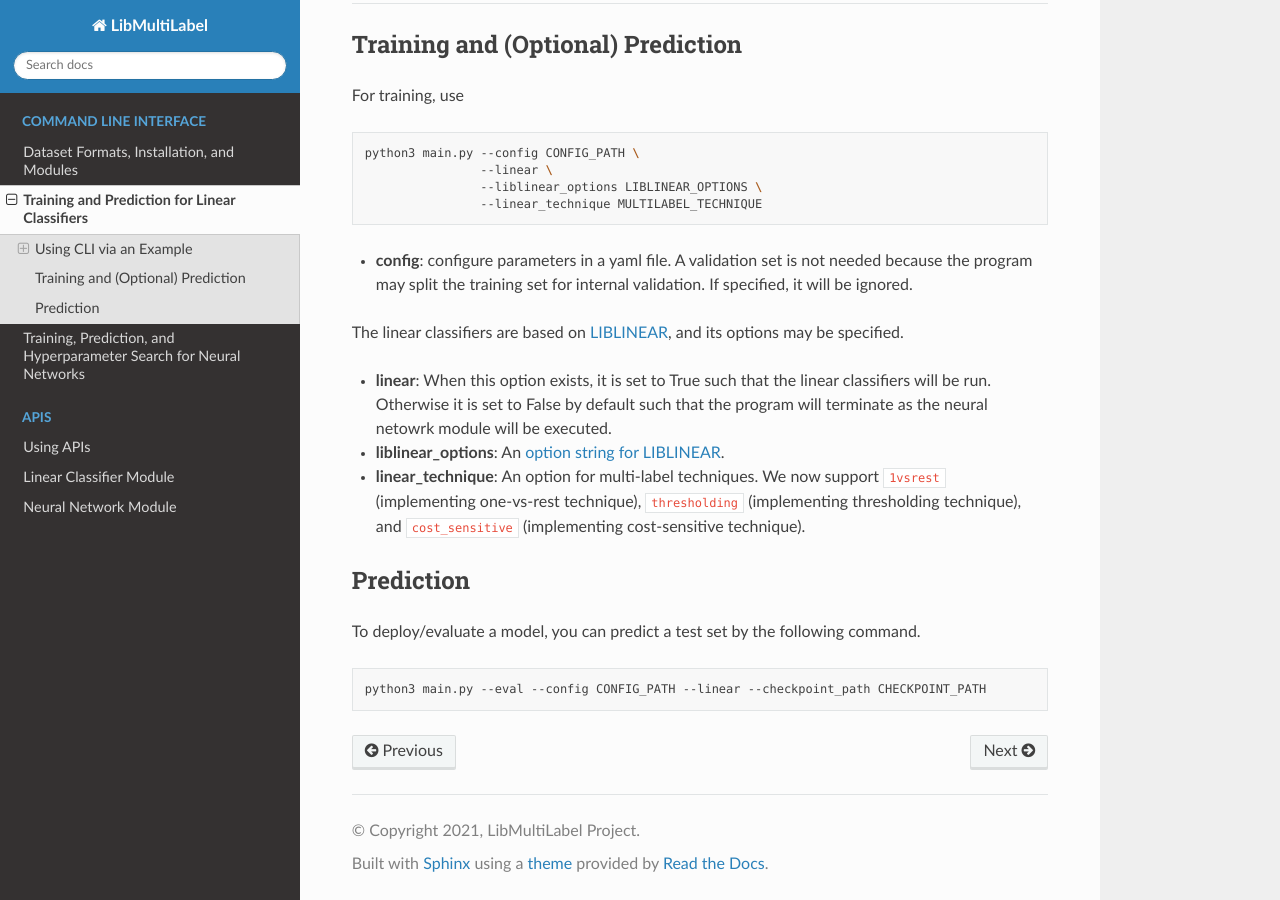
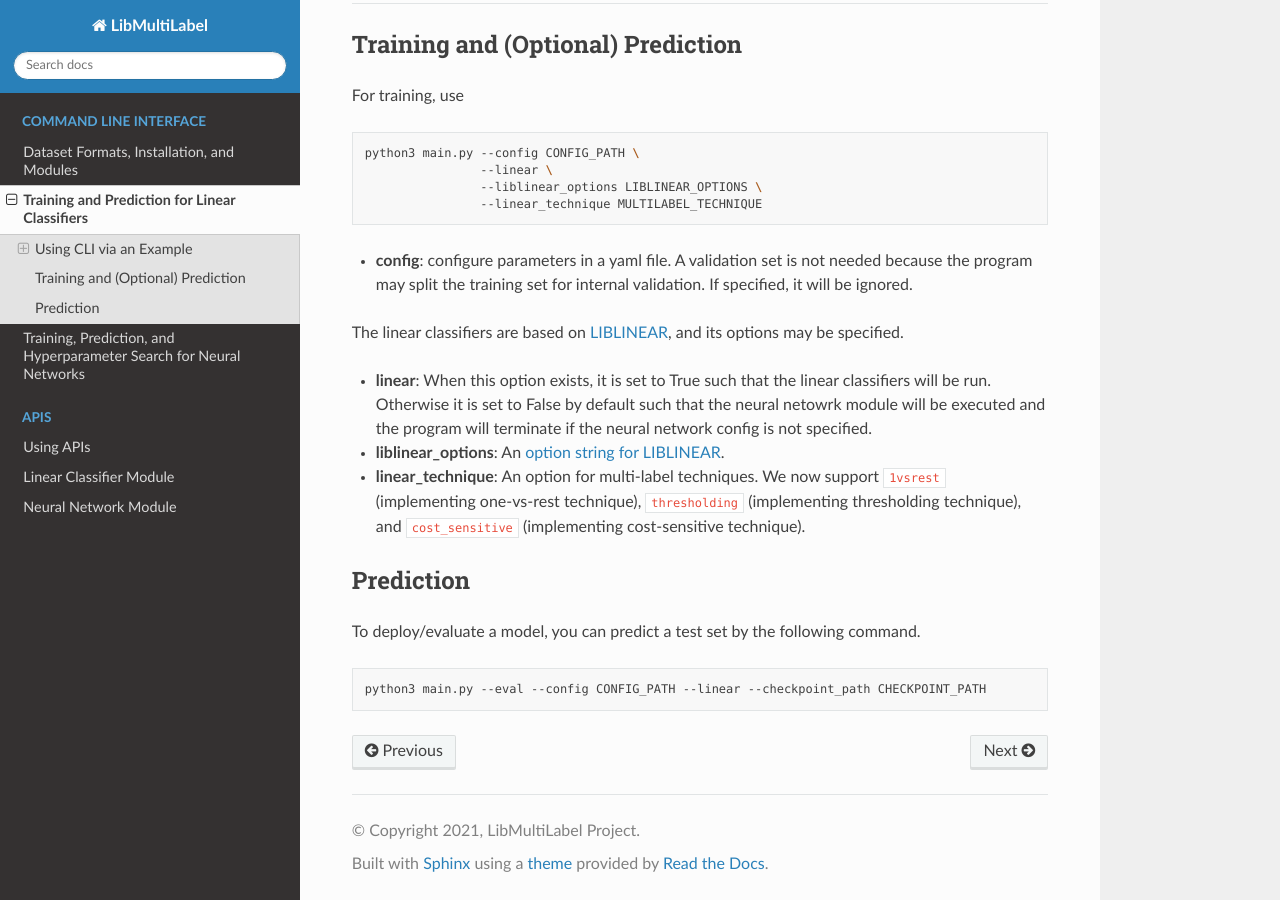
Before and after one commit to ASUS-AICS/LibMultiLabel, a Sphinx documentation site: the page built from docs/cli/linear.rst, in a window 1280 px wide and 900 px high, scrolled down 1252 px. Built offline with Sphinx 7.4.7 and the Read the Docs theme 2.0.0, drawn with Linux system fonts in a browser that asks for light colours.

Commit message:
modify the explanation of --linear

```diff
--- a/docs/cli/linear.rst
+++ b/docs/cli/linear.rst
@@ -78,7 +78,7 @@
 
 The linear classifiers are based on `LIBLINEAR <https://www.csie.ntu.edu.tw/~cjlin/liblinear/>`_, and its options may be specified.
 
-- **linear**: When this option exists, it is set to True such that the linear classifiers will be run. Otherwise it is set to False by default such that the program will terminate as the neural netowrk module will be executed.
+- **linear**: When this option exists, it is set to True such that the linear classifiers will be run. Otherwise it is set to False by default such that the neural netowrk module will be executed and the program will terminate if the neural network config is not specified.
 
 - **liblinear_options**: An `option string for LIBLINEAR <https://github.com/cjlin1/liblinear>`_.
 
```
